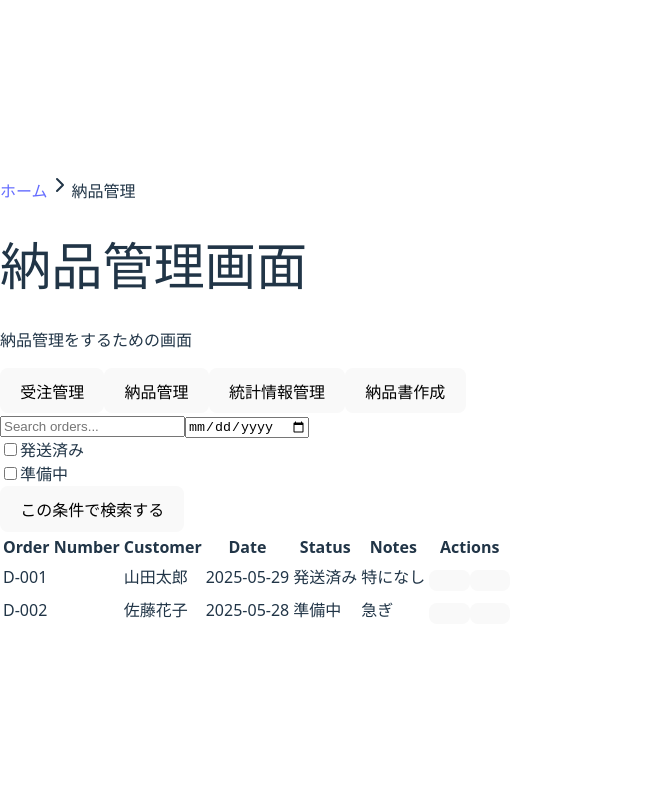
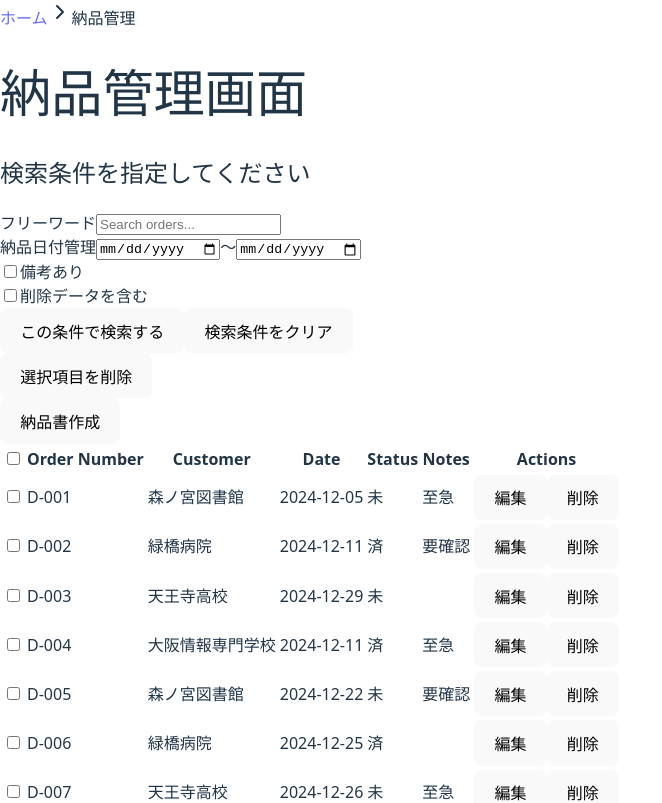
Before and after one commit to sugichan-a/SystemDev_teamD, a React (Vite) app in the folder frontend/: page /deliveries in a window 1280 px wide. Shown: the top 803 px of the page, without its empty margins (0-662 px from the left). Built offline with nearby package versions, Linux system fonts and the light colour scheme.

Commit message:
OrderTable(コンポーネント)いじりました

```diff
--- a/frontend/src/Pages/DeliveryListPage.jsx
+++ b/frontend/src/Pages/DeliveryListPage.jsx
@@ -1,116 +1,182 @@
-import React, { useState } from 'react';
+import React, { useState, useMemo } from 'react';
 import { useNavigate } from 'react-router-dom';
 import Button from '../components/Button';
-import OrderTable from '../components/OrderTable';
 import SearchInput from '../components/SearchInput';
 import Checkbox from '../components/Checkbox';
 import DateInput from '../components/DateInput';
+import OrderTable from '../components/OrderTable';
+
+const generateDummyOrders = (count) => {
+  const customers = ['大阪情報専門学校', '森ノ宮図書館', '緑橋病院', '天王寺高校'];
+  const statuses = ['済', '未'];
+  const notes = ['', '至急', '要確認'];
+
+  const orders = [];
+  for (let i = 1; i <= count; i++) {
+    const date = new Date(2024, 11, Math.floor(Math.random() * 30) + 1);
+    const formattedDate = date.toISOString().split('T')[0];
+
+    orders.push({
+      id: i,
+      orderNumber: `D-${String(i).padStart(3, '0')}`,
+      customer: customers[i % customers.length],
+      date: formattedDate,
+      status: statuses[i % statuses.length],
+      notes: notes[i % notes.length],
+      deleted: i % 10 === 0,
+    });
+  }
+  return orders;
+};
 
 const DeliveryListPage = () => {
   const navigate = useNavigate();
-
+  const ordersPerPage = 50;
+  const [orders] = useState(generateDummyOrders(150));
   const [searchText, setSearchText] = useState('');
-  const [filterStatus, setFilterStatus] = useState({
-    発送済み: false,
-    準備中: false,
-  });
-  const [filterDate, setFilterDate] = useState('');
-  const [orders, setOrders] = useState([
-    {
-      id: 1,
-      orderNumber: 'D-001',
-      customer: '山田太郎',
-      date: '2025-05-29',
-      status: '発送済み',
-      notes: '特になし',
-    },
-    {
-      id: 2,
-      orderNumber: 'D-002',
-      customer: '佐藤花子',
-      date: '2025-05-28',
-      status: '準備中',
-      notes: '急ぎ',
-    },
-  ]);
-
-  const handleDelete = (id) => {
-    if (window.confirm('この納品データを削除しますか？')) {
-      setOrders((prev) => prev.filter((order) => order.id !== id));
-    }
-  };
-
-  const handleStatusChange = (e) => {
-    setFilterStatus({
-      ...filterStatus,
-      [e.target.name]: e.target.checked,
-    });
-  };
+  const [fromDate, setFromDate] = useState('');
+  const [toDate, setToDate] = useState('');
+  const [hasNotes, setHasNotes] = useState(false);
+  const [includeDeleted, setIncludeDeleted] = useState(false);
+  const [currentPage, setCurrentPage] = useState(1);
+  const [filteredOrders, setFilteredOrders] = useState(orders);
+  const [checkedItems, setCheckedItems] = useState([]);
 
   const handleSearch = () => {
     const filtered = orders.filter((order) => {
       const matchesText =
         searchText === '' ||
+        order.customer.includes(searchText) ||
         order.orderNumber.includes(searchText) ||
-        order.customer.includes(searchText) ||
         order.notes.includes(searchText);
-
-      const matchesStatus =
-        !Object.values(filterStatus).includes(true) || filterStatus[order.status];
-
-      const matchesDate = filterDate === '' || order.date === filterDate;
-
-      return matchesText && matchesStatus && matchesDate;
+      const matchesFrom = fromDate === '' || order.date >= fromDate;
+      const matchesTo = toDate === '' || order.date <= toDate;
+      const matchesNotes = !hasNotes || order.notes !== '';
+      const matchesDeleted = includeDeleted || !order.deleted;
+      return (
+        matchesText &&
+        matchesFrom &&
+        matchesTo &&
+        matchesNotes &&
+        matchesDeleted
+      );
     });
-
     setFilteredOrders(filtered);
+    setCurrentPage(1);
   };
 
-  const [filteredOrders, setFilteredOrders] = useState(orders);
+  const handleClearConditions = () => {
+    setSearchText('');
+    setFromDate('');
+    setToDate('');
+    setHasNotes(false);
+    setIncludeDeleted(false);
+    setFilteredOrders(orders);
+    setCurrentPage(1);
+  };
+
+  const currentOrders = useMemo(() => {
+    const start = (currentPage - 1) * ordersPerPage;
+    const end = start + ordersPerPage;
+    return filteredOrders.slice(start, end);
+  }, [filteredOrders, currentPage]);
+
+  const totalPages = Math.ceil(filteredOrders.length / ordersPerPage);
+
+  const handleDelete = (id) => {
+    setFilteredOrders(prev => prev.filter(order => order.id !== id));
+  };
+
+  const handleEdit = (id) => {
+    navigate(`/deliveries/edit/${id}`);
+  };
+
+  const handleCheckItem = (id) => {
+    setCheckedItems((prev) =>
+      prev.includes(id) ? prev.filter((i) => i !== id) : [...prev, id]
+    );
+  };
+
+  const handleCheckAll = (e) => {
+    if (e.target.checked) {
+      setCheckedItems(currentOrders.map((o) => o.id));
+    } else {
+      setCheckedItems([]);
+    }
+  };
+
+  const handleBulkDelete = () => {
+    if (checkedItems.length === 0) return alert('削除対象が選択されていません');
+    if (window.confirm(`${checkedItems.length} 件を削除しますか？`)) {
+      const remaining = filteredOrders.filter((o) => !checkedItems.includes(o.id));
+      setFilteredOrders(remaining);
+      setCheckedItems([]);
+    }
+  };
 
   return (
-    <div className="p-6 max-w-6xl mx-auto">
-      <h1 className="text-2xl font-bold mb-4">納品管理画面</h1>
-      <p className="text-gray-600 mb-6">納品管理をするための画面</p>
+    <div className="p-6 max-w-6xl mx-auto font-roboto">
+      <h1 className="text-2xl font-bold mb-6">納品管理画面</h1>
 
-      <div className="grid grid-cols-1 sm:grid-cols-2 md:grid-cols-4 gap-4 mb-8">
-        <Button onClick={() => navigate('/orders')}>受注管理</Button>
-        <Button onClick={() => navigate('/deliveries')}>納品管理</Button>
-        <Button onClick={() => navigate('/stats')}>統計情報管理</Button>
-        <Button onClick={() => navigate('/deliveries/create')}>納品書作成</Button>
+      <div className="bg-gray-100 p-4 rounded-md mb-6 space-y-4">
+        <h2 className="text-lg font-semibold text-gray-700">検索条件を指定してください</h2>
+
+        <div className="space-y-2">
+          <label className="block text-sm font-medium text-gray-700">フリーワード</label>
+          <SearchInput value={searchText} onChange={(e) => setSearchText(e.target.value)} />
+        </div>
+
+        <div className="flex items-center gap-4">
+          <span className="text-sm text-gray-700">納品日付管理</span>
+          <DateInput value={fromDate} onChange={(e) => setFromDate(e.target.value)} />
+          <span>～</span>
+          <DateInput value={toDate} onChange={(e) => setToDate(e.target.value)} />
+        </div>
+
+        <div className="flex items-center gap-6">
+          <Checkbox label="備考あり" checked={hasNotes} onChange={(e) => setHasNotes(e.target.checked)} name="hasNotes" />
+          <Checkbox label="削除データを含む" checked={includeDeleted} onChange={(e) => setIncludeDeleted(e.target.checked)} name="includeDeleted" />
+        </div>
+
+        <div className="flex justify-center gap-4">
+          <Button onClick={handleSearch} className="bg-pink-500 hover:bg-pink-600">この条件で検索する</Button>
+          <Button onClick={handleClearConditions} className="bg-gray-400">検索条件をクリア</Button>
+        </div>
       </div>
 
-      {/* 検索条件入力欄 */}
-      <div className="bg-gray-50 p-4 rounded-lg shadow mb-6 space-y-4">
-        <div className="grid grid-cols-1 md:grid-cols-3 gap-4">
-          <SearchInput
-            value={searchText}
-            onChange={(e) => setSearchText(e.target.value)}
-          />
-          <DateInput
-            value={filterDate}
-            onChange={(e) => setFilterDate(e.target.value)}
-          />
-          <div className="flex gap-4">
-            <Checkbox
-              label="発送済み"
-              name="発送済み"
-              checked={filterStatus["発送済み"]}
-              onChange={handleStatusChange}
-            />
-            <Checkbox
-              label="準備中"
-              name="準備中"
-              checked={filterStatus["準備中"]}
-              onChange={handleStatusChange}
-            />
-          </div>
+      <div className="flex justify-between items-center mb-4">
+        <div className="flex gap-2">
+          <Button className="bg-red-500" onClick={handleBulkDelete}>選択項目を削除</Button>
         </div>
-        <Button onClick={handleSearch}>この条件で検索する</Button>
+        <div className="flex gap-2">
+          <Button onClick={() => navigate('/deliveries/create')} className="bg-pink-500 hover:bg-pink-600">納品書作成</Button>
+        </div>
       </div>
 
-      {/* 結果表示テーブル */}
-      <OrderTable orders={filteredOrders} onDelete={handleDelete} />
+      <OrderTable
+        orders={currentOrders}
+        onDelete={handleDelete}
+        onEdit={handleEdit}
+        onCheck={{
+          all: handleCheckAll,
+          item: handleCheckItem,
+        }}
+        checkedItems={checkedItems}
+      />
+
+      <div className="flex justify-center mt-6 gap-2">
+        {Array.from({ length: totalPages }, (_, i) => (
+          <button
+            key={i + 1}
+            onClick={() => setCurrentPage(i + 1)}
+            className={`px-3 py-1 rounded border ${
+              currentPage === i + 1 ? 'bg-pink-500 text-white' : 'bg-white text-gray-800'
+            }`}
+          >
+            {i + 1}
+          </button>
+        ))}
+      </div>
     </div>
   );
 };
--- a/frontend/src/components/OrderTable.jsx
+++ b/frontend/src/components/OrderTable.jsx
@@ -1,13 +1,23 @@
 import React from "react";
 
-function OrderTable({ orders, onDelete }) {
+function OrderTable({ orders, onDelete, onEdit, onCheck, checkedItems }) {
   return (
     <div className="bg-white rounded-lg shadow-md overflow-hidden">
       <table className="w-full">
         <thead className="bg-gray-50">
           <tr>
+            <th className="px-4 py-3">
+              <input
+                type="checkbox"
+                onChange={onCheck.all}
+                checked={orders.length > 0 && orders.every((o) => checkedItems.includes(o.id))}
+              />
+            </th>
             {["Order Number", "Customer", "Date", "Status", "Notes", "Actions"].map((header) => (
-              <th key={header} className="px-6 py-3 text-left text-xs font-medium text-gray-500 uppercase tracking-wider font-roboto">
+              <th
+                key={header}
+                className="px-4 py-3 text-left text-xs font-medium text-gray-500 uppercase tracking-wider"
+              >
                 {header}
               </th>
             ))}
@@ -15,18 +25,31 @@ function OrderTable({ orders, onDelete }) {
         </thead>
         <tbody className="bg-white divide-y divide-gray-200">
           {orders.map((order) => (
-            <tr key={order.id}>
-              <td className="px-6 py-4 whitespace-nowrap font-roboto">{order.orderNumber}</td>
-              <td className="px-6 py-4 whitespace-nowrap font-roboto">{order.customer}</td>
-              <td className="px-6 py-4 whitespace-nowrap font-roboto">{order.date}</td>
-              <td className="px-6 py-4 whitespace-nowrap font-roboto">{order.status}</td>
-              <td className="px-6 py-4 whitespace-nowrap font-roboto">{order.notes}</td>
-              <td className="px-6 py-4 whitespace-nowrap">
-                <button className="text-blue-600 hover:text-blue-800 mr-3">
-                  <i className="fas fa-edit"></i>
+            <tr key={order.id} className="hover:bg-gray-50">
+              <td className="px-4 py-2">
+                <input
+                  type="checkbox"
+                  checked={checkedItems.includes(order.id)}
+                  onChange={() => onCheck.item(order.id)}
+                />
+              </td>
+              <td className="px-4 py-2 whitespace-nowrap">{order.orderNumber}</td>
+              <td className="px-4 py-2 whitespace-nowrap">{order.customer}</td>
+              <td className="px-4 py-2 whitespace-nowrap">{order.date}</td>
+              <td className="px-4 py-2 whitespace-nowrap">{order.status}</td>
+              <td className="px-4 py-2 whitespace-nowrap">{order.notes}</td>
+              <td className="px-4 py-2 whitespace-nowrap">
+                <button
+                  className="text-blue-600 hover:text-blue-800 mr-3"
+                  onClick={() => onEdit(order.id)}
+                >
+                  編集
                 </button>
-                <button className="text-red-600 hover:text-red-800" onClick={() => onDelete(order.id)}>
-                  <i className="fas fa-trash"></i>
+                <button
+                  className="text-red-600 hover:text-red-800"
+                  onClick={() => onDelete(order.id)}
+                >
+                  削除
                 </button>
               </td>
             </tr>
```
